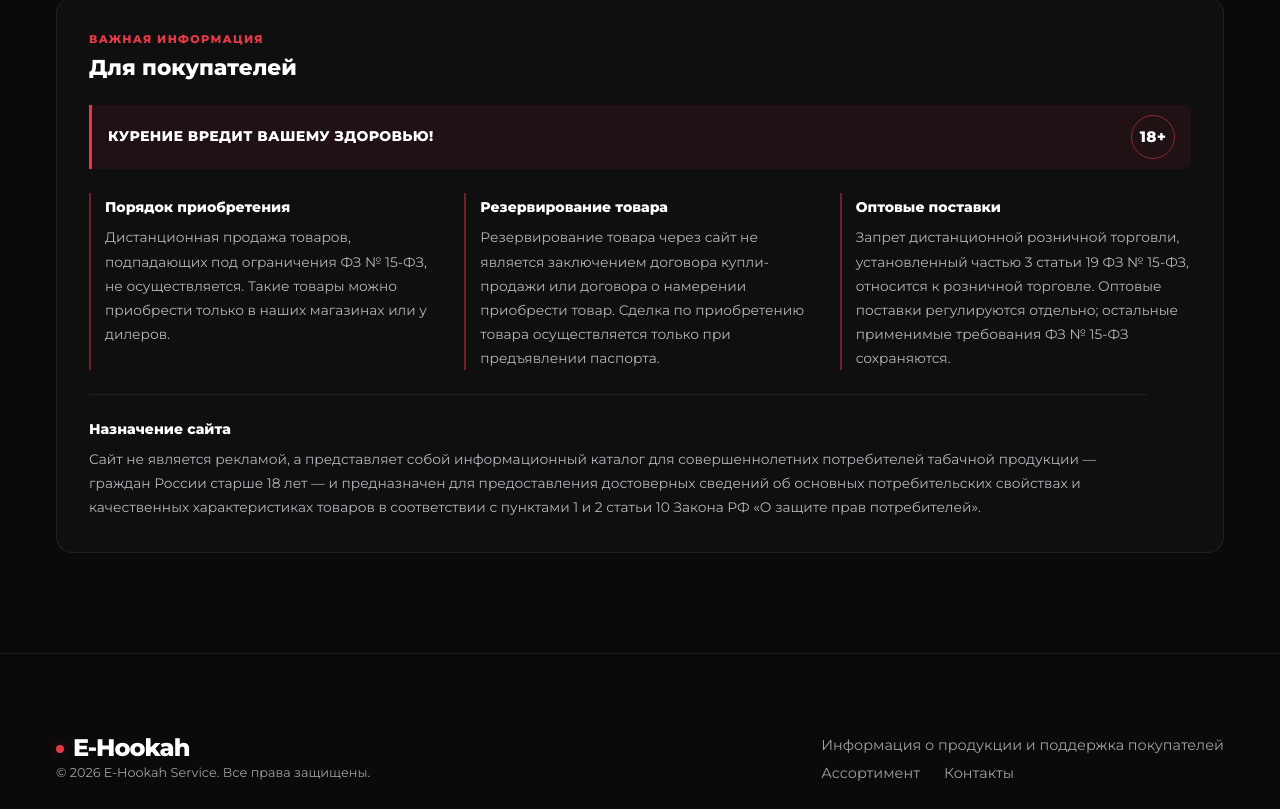
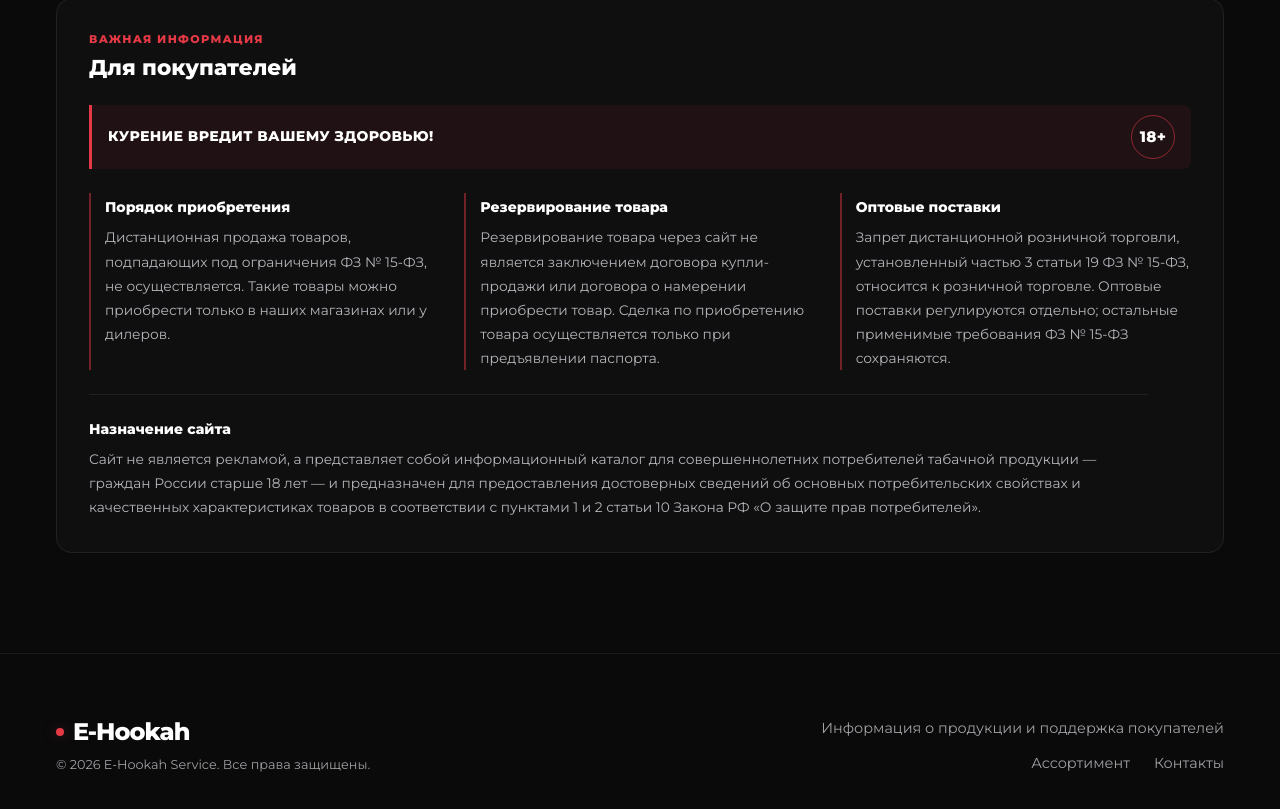
Before and after one commit to MegaRostBLR1/hookahRus, a plain HTML site: page index.html in a window 1280 px wide. Shown: the part 5029-5838 px from the top of the page. Drawn offline with Linux system fonts and the light colour scheme.

Commit message:
Style two-column footer bottom layout

```diff
--- a/styles/style.css
+++ b/styles/style.css
@@ -710,21 +710,6 @@ section {
   border-top: 1px solid rgba(255, 255, 255, 0.07);
 }
 
-.footer-container {
-  display: flex;
-  flex-direction: column;
-  gap: var(--space-lg);
-}
-
-.footer-main {
-  display: flex;
-  align-items: center;
-  justify-content: space-between;
-  gap: var(--space-lg);
-  padding-bottom: var(--space-lg);
-  border-bottom: 1px solid rgba(255, 255, 255, 0.07);
-}
-
 .footer-brand {
   display: inline-flex;
   align-items: center;
@@ -749,6 +734,7 @@ section {
   margin: 0;
   color: var(--text-muted);
   font-size: 0.9rem;
+  line-height: 1.5;
 }
 
 .footer-links a:hover {
@@ -878,18 +864,29 @@ section {
 
 .footer-bottom {
   display: flex;
-  align-items: center;
+  align-items: flex-end;
   justify-content: space-between;
-  flex-wrap: wrap;
-  gap: var(--space-sm) var(--space-md);
-  padding-top: var(--space-sm);
+  gap: var(--space-lg);
   color: var(--text-muted);
   font-size: 0.8rem;
   line-height: 1.6;
 }
 
-.footer-bottom p {
+.footer-bottom__identity,
+.footer-bottom__details {
+  display: flex;
+  flex-direction: column;
+  gap: var(--space-xs);
+  min-width: 0;
+}
+
+.footer-bottom__identity p {
   margin: 0;
+}
+
+.footer-bottom__details {
+  align-items: flex-end;
+  text-align: right;
 }
 
 @media print {
```
